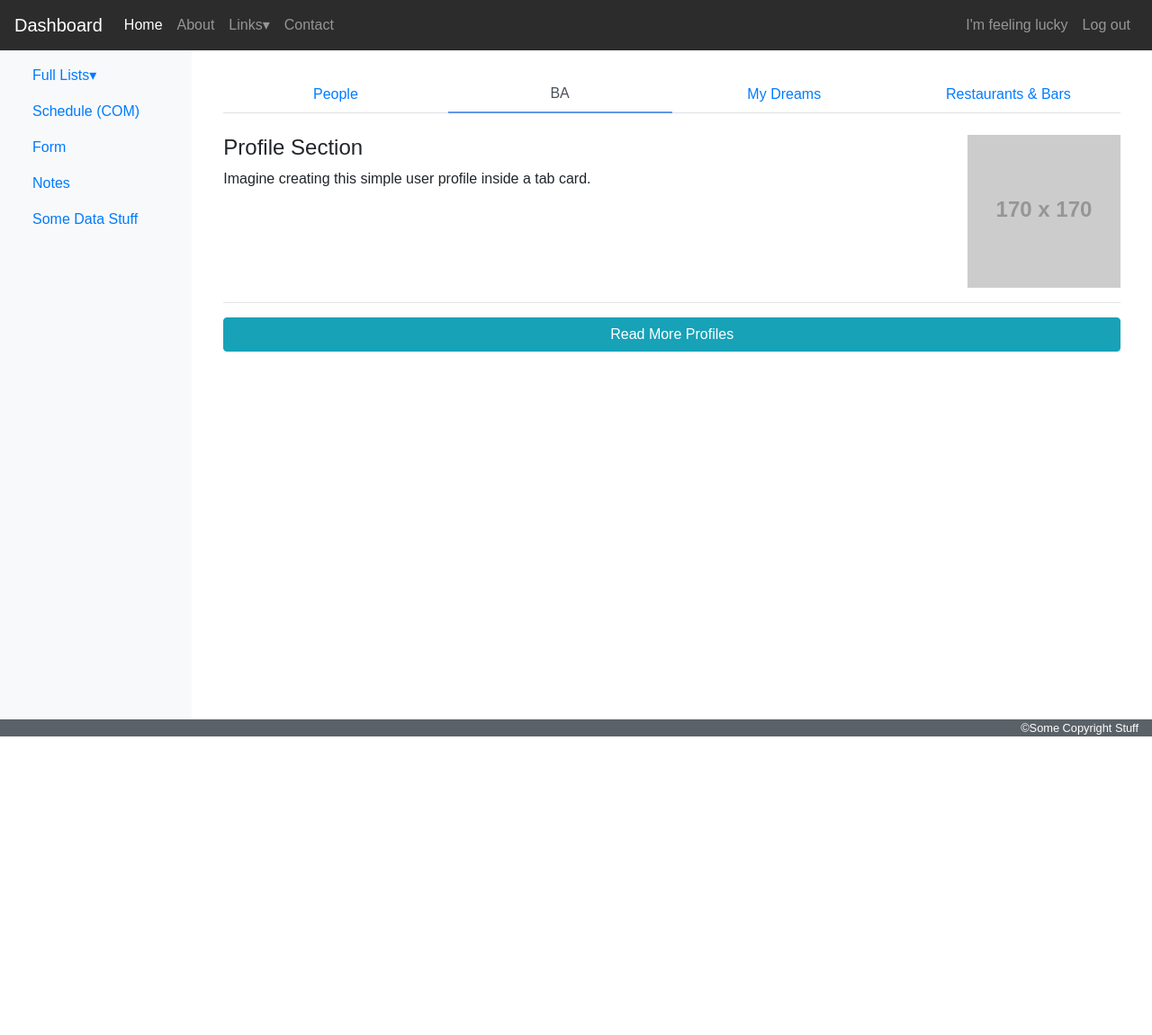
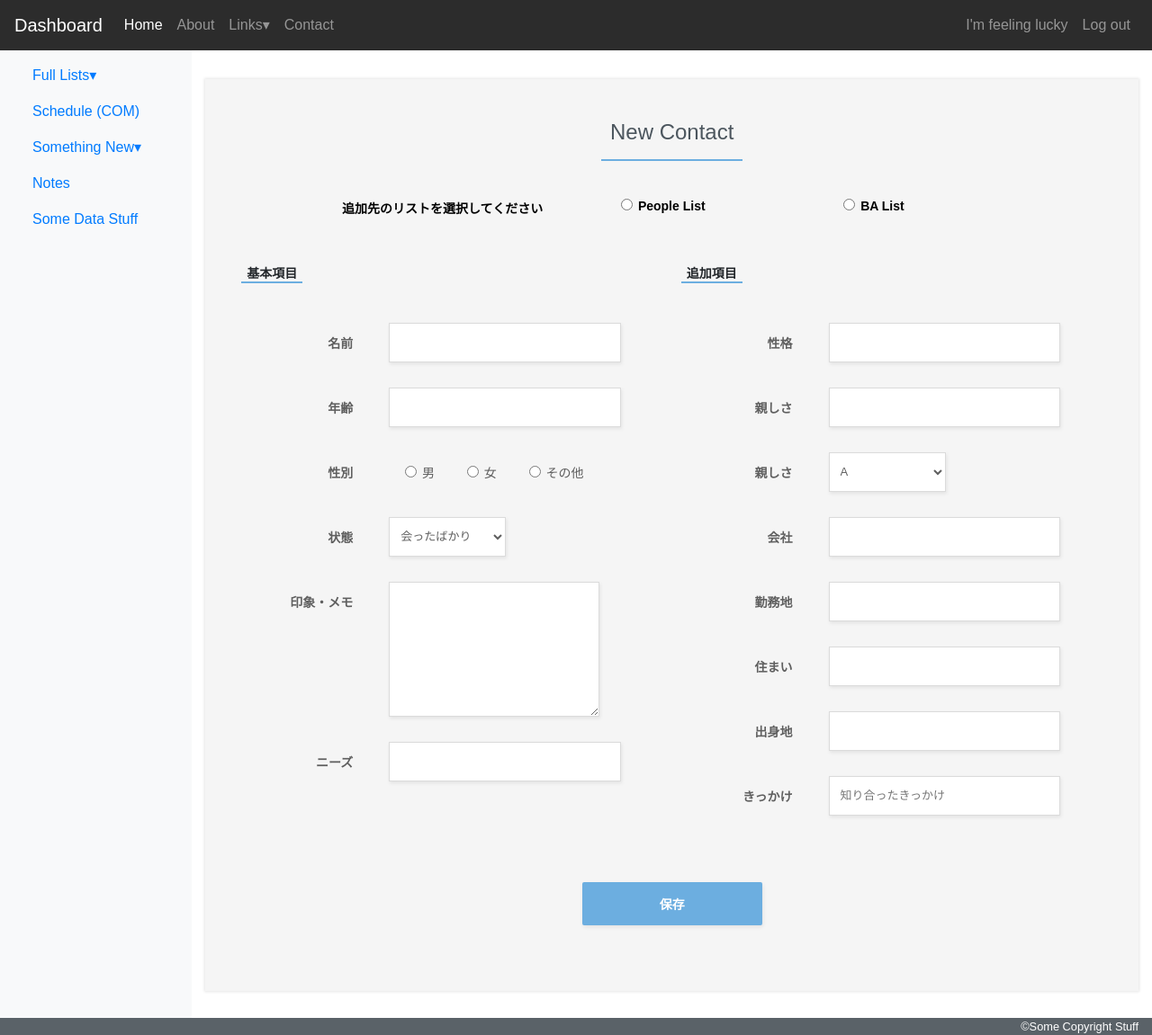
Before and after one commit to in0928/flaskMongoDashboard, a Flask app: page /form in a window 1280 px wide. Shown: the whole page at 90% size. Before the commit the page ends 819 px from the top, so only its background shows below. Run offline with Flask 2, Linux system fonts and the light colour scheme; grey boxes labelled with a size stand in for pictures from a placeholder-image service; some libraries are stand-ins or nearby versions.

Commit message:
Form fixed

```diff
--- a/static/css/common.css
+++ b/static/css/common.css
@@ -87,6 +87,10 @@ p.hovertool {
 
 div.header span{
 box-shadow: 1px 1px 10px 1px #8f8f8f;
+}
+
+p.hovertool:hover .hiddentext {
+    visibility:visible;
 }
 
 
--- a/static/css/form.css
+++ b/static/css/form.css
@@ -24,8 +24,8 @@ div.form-radio-buttons > label {
 }
 
 .form-basic{
-    max-width: 680px;
-    margin: 30px auto 30px;
+    max-width: 1200px;
+    margin: 0px auto 30px;
     padding: 45px;
     box-sizing: border-box;
 
@@ -43,7 +43,7 @@ div.form-radio-buttons > label {
 
 .form-basic .form-title-row{
     text-align: center;
-    margin-bottom: 55px;
+    margin-bottom: 30px;
 }
 
 /* The form title */
@@ -89,6 +89,7 @@ div.form-radio-buttons > label {
     background-color: #ffffff;
     color:  #5f5f5f;
     box-sizing: border-box;
+    min-width: 130px;
     max-width: 260px;
     box-shadow: 1px 2px 4px 0 rgba(0, 0, 0, 0.08);
     padding: 12px 8px;
@@ -110,7 +111,7 @@ div.form-radio-buttons > label {
 
 .form-basic .form-radio-buttons{
     display: flex;
-    justify-content: space-between;
+    justify-content: space-around;
     width: 50%;
     padding: 12px 0;
 
@@ -132,6 +133,7 @@ div.form-radio-buttons > label {
 
 .form-basic button{
     display: block;
+    min-width:200px;
     border-radius: 2px;
     background-color:  #6caee0;
     color: #ffffff;
@@ -146,6 +148,34 @@ div.form-radio-buttons > label {
     background: #655cdb;
 }
 
+div.form-row.list-selection {
+    margin-bottom: 40px;
+}
+
+div.form-row.list-selection > label {
+    padding:12px 0px 12px 8px;
+    color: black;
+}
+
+
+div.form-row.list-selection span {
+    font-weight:bold;
+    color:black
+}
+
+
+div.form-row.list-selection div.form-radio-buttons {
+    padding: 12px 0 12px 10px;
+}
+
+#input-status{
+    display: none;
+}
+
+p.category{
+    border-bottom: 2px solid #6caee0;
+    padding: 0 6px;
+}
 
 
 /*	Making the form responsive. Remove this media query
--- /dev/null
+++ b/static/js/hiddenInput.js
@@ -0,0 +1,7 @@
+function otherCheck(that) {
+    if (that.value == "others") {
+        document.getElementById("input-status").style.display = "flex";
+    } else {
+        document.getElementById("input-status").style.display = "none";
+    }
+}
--- a/templates/common.html
+++ b/templates/common.html
@@ -64,8 +64,8 @@
         <div class="col-md-3 col-lg-2 sidebar-offcanvas bg-light pl-0" id="sidebar" role="navigation">
             <ul class="nav flex-column sticky-top pl-0 pt-5 mt-3">
                 <li class="nav-item">
-                    <a class="nav-link" href="#submenu1" data-toggle="collapse" data-target="#submenu1">Full Lists▾</a>
-                    <ul class="list-unstyled flex-column pl-3 collapse" id="submenu1" aria-expanded="false">
+                    <a class="nav-link" href="#full-lists" data-toggle="collapse" data-target="#full-lists">Full Lists▾</a>
+                    <ul class="list-unstyled flex-column pl-3 collapse" id="full-lists" aria-expanded="false">
                        <li class="nav-item"><a class="nav-link" href="{{ url_for('people') }}">People List</a></li>
                        <li class="nav-item"><a class="nav-link" href="{{ url_for('ba') }}">BA List</a></li>
                        <li class="nav-item"><a class="nav-link" href="">Dream List</a></li>
@@ -73,7 +73,14 @@
                     </ul>
                 </li>
                 <li class="nav-item"><a class="nav-link" href="{{ url_for('schedule') }}">Schedule (COM)</a></li>
-                <li class="nav-item"><a class="nav-link" href="{{ url_for('form') }}">Form</a></li>
+                <li class="nav-item">
+                    <a class="nav-link" href="#something-new" data-toggle="collapse" data-target="#something-new">Something New▾</a>
+                    <ul class="list-unstyled flex-column pl-3 collapse" id="something-new" aria-expanded="false">
+                       <li class="nav-item"><a class="nav-link" href="{{ url_for('form') }}">新しい人と出会った</a></li>
+                       <li class="nav-item"><a class="nav-link" href="{{ url_for('ba') }}">やりたいことが増えた</a></li>
+                       <li class="nav-item"><a class="nav-link" href="">新しい場所へ行った</a></li>
+                    </ul>
+                </li>
                 <li class="nav-item"><a class="nav-link" href="">Notes</a></li>
                 <li class="nav-item"><a class="nav-link" href="">Some Data Stuff</a></li>
 
--- a/templates/form.html
+++ b/templates/form.html
@@ -10,71 +10,78 @@ Form
 
 {% block body %}
 <div class="col main pt-5 mt-3">
-    <div class="card card-default card-body">
-        <ul id="tabsJustified" class="nav nav-tabs nav-justified">
-            <li class="nav-item">
-                <a class="nav-link" href="" data-target="#tab1" data-toggle="tab">People</a>
-            </li>
-            <li class="nav-item">
-                <a class="nav-link active" href="" data-target="#tab2" data-toggle="tab">BA</a>
-            </li>
-            <li class="nav-item">
-                <a class="nav-link" href="" data-target="#tab3" data-toggle="tab">My Dreams</a>
-            </li>
-            <li class="nav-item">
-                <a class="nav-link" href="" data-target="#resBars" data-toggle="tab">Restaurants & Bars</a>
-            </li>
-        </ul>
-        <!--/tabs-->
     <br>
-        <div id="tabsJustifiedContent" class="tab-content">
-            <div class="tab-pane" id="tab1">
     <form class="form-basic" method="post" action="{{ url_for('action') }}">
 
         <div class="form-title-row">
             <h1>New Contact</h1>
         </div>
-
+        <div class="form-row list-selection"><label>追加先のリストを選択してください</label>
+            <div class="form-radio-buttons">
+                <label>
+                    <input type="radio" name="submit-to-list" value="people-list">
+                    <span>People List</span>
+                </label>
+                <label>
+                    <input type="radio" name="submit-to-list" value="ba-list">
+                    <span>BA List</span>
+                </label>
+            </div>
+        </div>
+        <div class="row">
+            <div class="col-sm-6">
                 <div class="form-row">
-                        <label>Full name</label>
-                        <input type="text" name="full-name" placeholder="LastName FirstName">
+                    <p class="category"> 基本項目 </p>
+                </div>
+                <div class="form-row">
+                    <label>名前</label>
+                    <input type="text" name="full-name">
                 </div>
 
                 <div class="form-row">
-                        <label>Age</label>
+                    <label>年齢</label>
                     <input type="text" name="age">
                 </div>
 
                 <div class="form-row">
-                        <label>Gender</label>
+                    <label>性別</label>
                     <div class="form-radio-buttons">
                         <label>
                             <input type="radio" name="gender" value="male">
-                                <span>Male</span>
+                            <span>男</span>
                         </label>
                         <label>
                             <input type="radio" name="gender" value="female">
-                                <span>Female</span>
+                            <span>女</span>
                         </label>
                         <label>
                             <input type="radio" name="gender" value="other">
-                                <span>Other</span>
+                            <span>その他</span>
                         </label>
                     </div>
                 </div>
 
                 <div class="form-row">
-                        <label>Status</label>
-                        <select name="status">
-                            <option>Just Met</option>
-                            <option>Friends</option>
-                            <option>BPR Done</option>
-                            <option>SPR Done</option>
+                    <label>状態</label>
+                    <select name="status" id="status-dropdown" onchange="otherCheck(this)">
+                        <option>会ったばかり</option>
+                        <option>知人</option>
+                        <option>友人</option>
+                        <option>BPR済み</option>
+                        <option>SPR済み</option>
+                        <option>RP済み</option>
+                        <option>Placeholder1</option>
+                        <option>Placeholder2</option>
+                        <option value="others" id="status-others">その他</option>
                     </select>
+                </div>
+                <div class="form-row" id="input-status">
+                    <label>状態を入力</label>
+                    <input type="text" name="status">
                 </div>
 
                 <div class="form-row">
-                        <label>Description</label>
+                    <label>印象・メモ</label>
                     <textarea name="description"></textarea>
                 </div>
 
@@ -85,55 +92,68 @@ Form
                 <!--        </div>-->
 
                 <div class="form-row">
-                        <label>Extra Something</label>
+                    <label>ニーズ</label>
+                    <input type="text" name="needs">
+                </div>
+                <!--                   looks nicer with a new line when displayed on mobile-->
+                <div class="form-row"><br></div>
+
+
+            </div>
+            <div class="col-sm-6">
+                <div class="form-row"><p class="category">
+                     追加項目
+                </p>
+                </div>
+                <div class="form-row">
+                    <label>性格</label>
+                    <input type="text" name="character">
+                </div>
+                <div class="form-row">
+                    <label>親しさ</label>
+                    <input type="text" name="relation">
+                </div>
+                <div class="form-row">
+                    <label>親しさ</label>
+                    <select name="relation">
+                        <option>A</option>
+                        <option>B</option>
+                        <option>C</option>
+                        <option>D</option>
+                        <option>E</option>
+                    </select>
+                </div>
+                <div class="form-row">
+                    <label>会社</label>
                     <input type="text" name="undecided">
                 </div>
-
                 <div class="form-row">
-                        <button type="submit">Submit Form</button>
+                    <label>勤務地</label>
+                    <input type="text" name="undecided">
+                </div>
+                <div class="form-row">
+                    <label>住まい</label>
+                    <input type="text" name="undecided">
+                </div>
+                <div class="form-row">
+                    <label>出身地</label>
+                    <input type="text" name="undecided">
+                </div>
+                <div class="form-row">
+                    <label>きっかけ</label>
+                    <input type="text" name="source" placeholder="知り合ったきっかけ">
+                </div>
+            </div>
+        </div>
+        <div class="form-row">
+            <button type="submit">保存</button>
         </div>
     </form>
 
-            </div>
-            <div class="tab-pane active" id="tab2">
-                <div class="row">
-                    <div class="col-sm-7">
-                        <h4>Profile Section</h4>
-                        <p>Imagine creating this simple user profile inside a tab card.</p>
-                    </div>
-                    <div class="col-sm-5"><img src="//placehold.it/170"
-                                               class="float-right img-responsive img-rounded"></div>
-                </div>
-                <hr>
-                <a href="javascript:;" class="btn btn-info btn-block">Read More Profiles</a>
-                <div class="spacer5"></div>
-            </div>
-            <div class="tab-pane" id="tab3">
-                <div class="list-group">
-                    <a href="" class="list-group-item"><span
-                            class="float-right label label-info label-pill">44</span> <code>.panel</code> is now
-                        <code>.card</code></a>
-                    <a href="" class="list-group-item"><span
-                            class="float-right label label-info label-pill">8</span> <code>.nav-justified</code>
-                        is deprecated</a>
-                    <a href="" class="list-group-item"><span
-                            class="float-right label label-info label-pill">23</span> <code>.badge</code> is now
-                        <code>.label-pill</code></a>
-                    <a href="" class="list-group-item text-muted">Message n..</a>
-                </div>
-            </div>
-        </div>
-        <!--/tabs content-->
-    </div><!--/card-->
+
 </div><!--/col-->
+{% endblock %}
 
-<!--/col-->
-</div><!--/row-->
-
-</div>
-<!--/main col-->
-</div>
-
-
-</div>
+{% block script%}
+    <script src="{{ url_for('static', filename='js/hiddenInput.js') }}"></script>
 {% endblock %}
--- a/templates/home.html
+++ b/templates/home.html
@@ -467,7 +467,6 @@
 
     <!--</div>-->
     <br>
-</div>
 
 {% endblock %}
 
```
Also changed, not shown: static/css/tableTemplate.css (+7 -2 lines), templates/people.html (+11 -10 lines), templates/tableTemplate.html (+4 -3 lines). Lines whose indentation alone changed are shown as unchanged.
